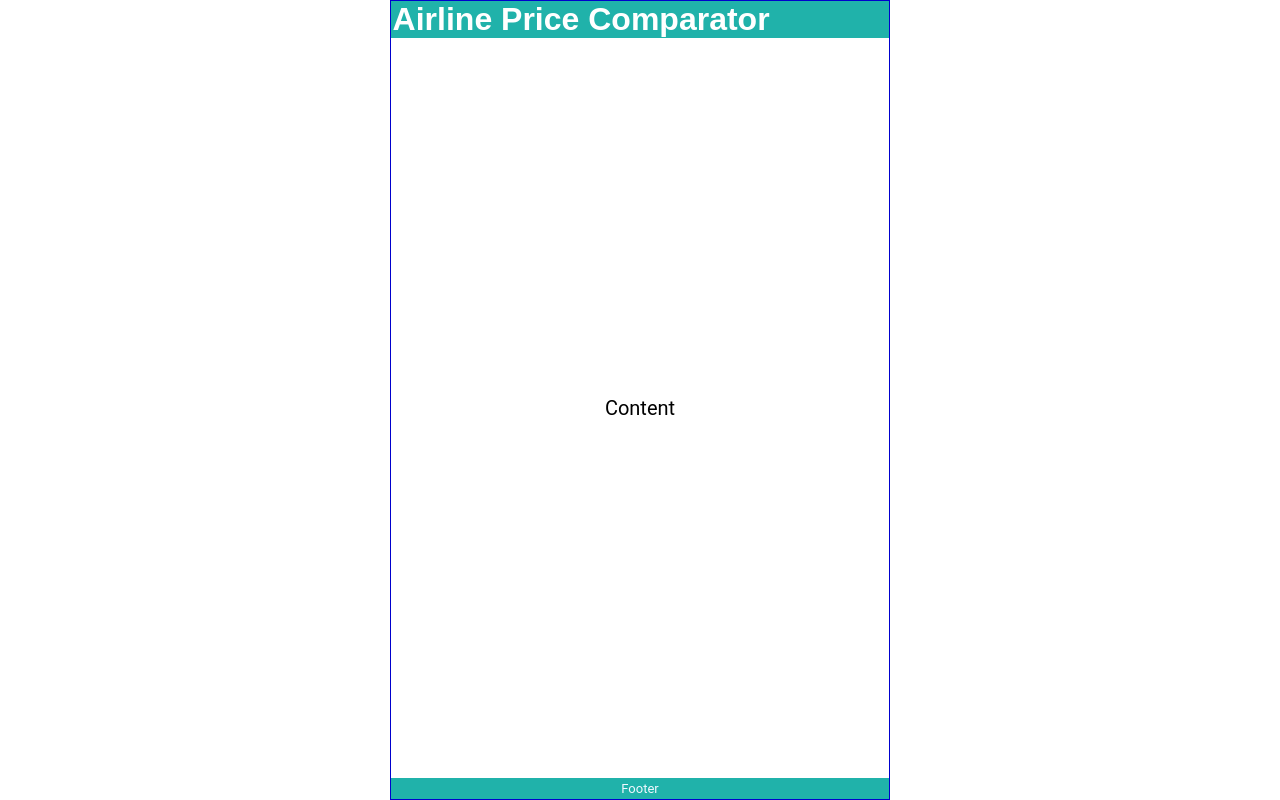
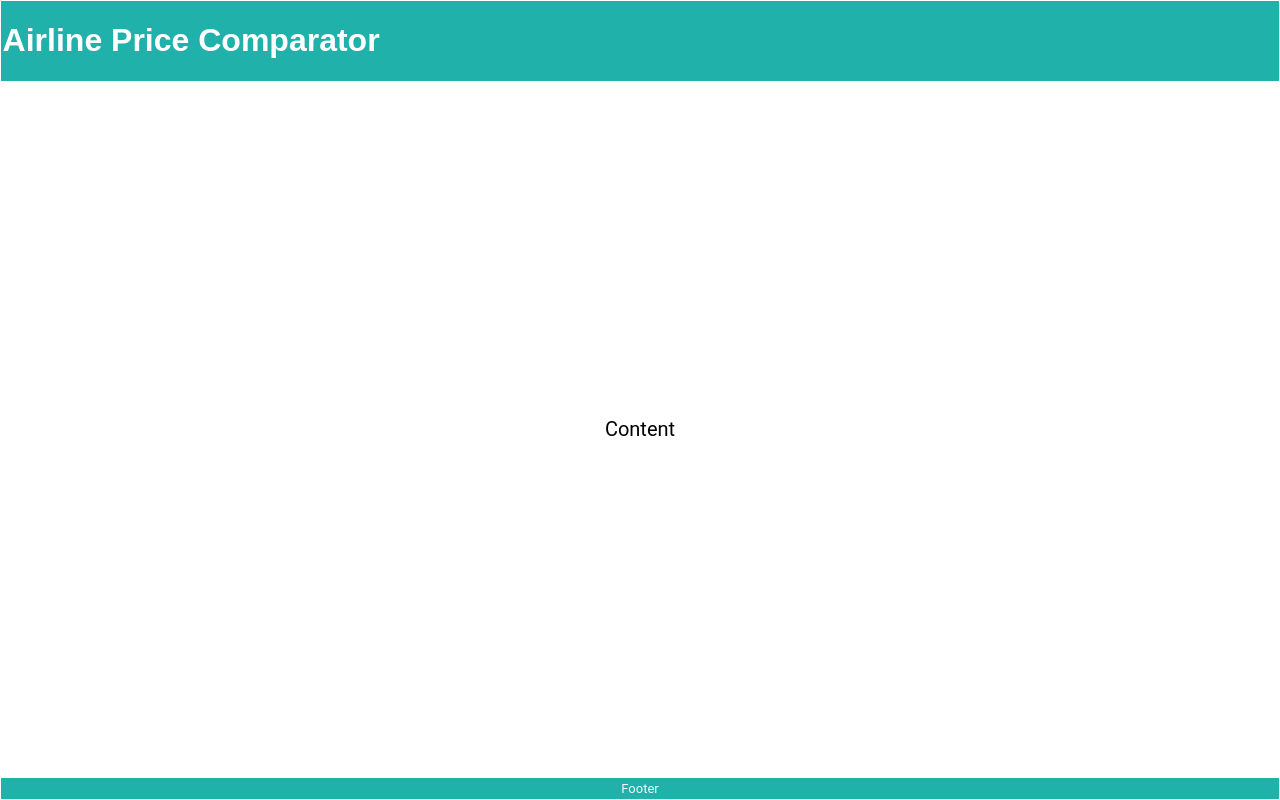
Before and after one commit to rydaws/mighty-ducks, a React (Create React App) app in the folder mighty-ducks/: page / in a window 1280 px wide. Built offline with nearby package versions, Linux system fonts and the light colour scheme.

Commit message:
fixed border
changes max width of .app to 3500px

```diff
--- a/mighty-ducks/src/App.css
+++ /dev/null
@@ -1,38 +0,0 @@
-.App {
-  text-align: left;
-}
-
-.App-logo {
-  height: 40vmin;
-  pointer-events: none;
-}
-
-@media (prefers-reduced-motion: no-preference) {
-  .App-logo {
-    animation: App-logo-spin infinite 20s linear;
-  }
-}
-
-.App-header {
-  background-color: #282c34;
-  min-height: 100vh;
-  display: flex;
-  flex-direction: column;
-  align-items: center;
-  justify-content: center;
-  font-size: calc(10px + 2vmin);
-  color: rgb(167, 22, 22);
-}
-
-.App-link {
-  color: #61dafb;
-}
-
-@keyframes App-logo-spin {
-  from {
-    transform: rotate(0deg);
-  }
-  to {
-    transform: rotate(360deg);
-  }
-}
--- a/mighty-ducks/src/index.css
+++ b/mighty-ducks/src/index.css
@@ -24,13 +24,14 @@ body {
   align-items: center;
   height: 100vh;
   width: 100%;
-  max-width: 500px;
-  border: 1px solid mediumblue;
+  max-width: 3500px;
+  border: 1px solid white;
   margin: auto;
 }
 
 header {
   width: 100%;
+  height: 10%;
   padding: 0 0.10em;
   background-color: lightseagreen;
   color: white;
```
